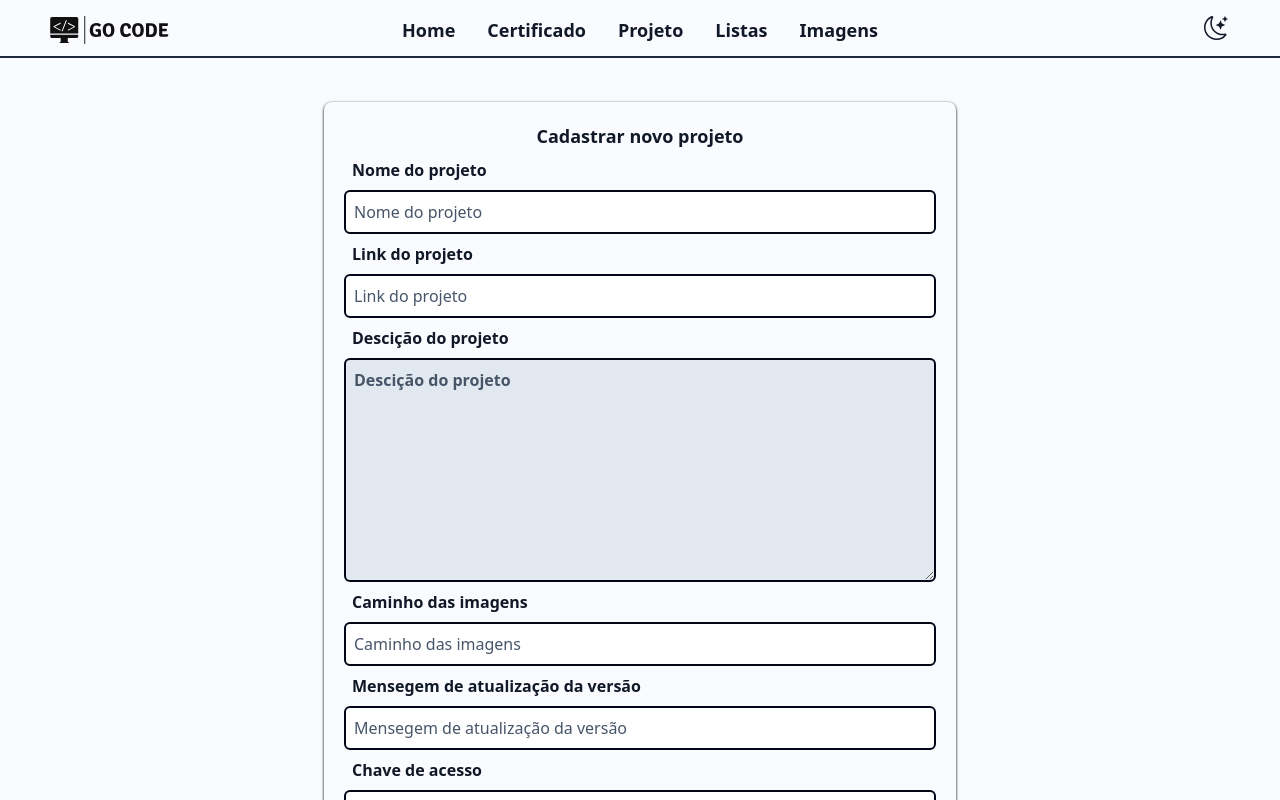
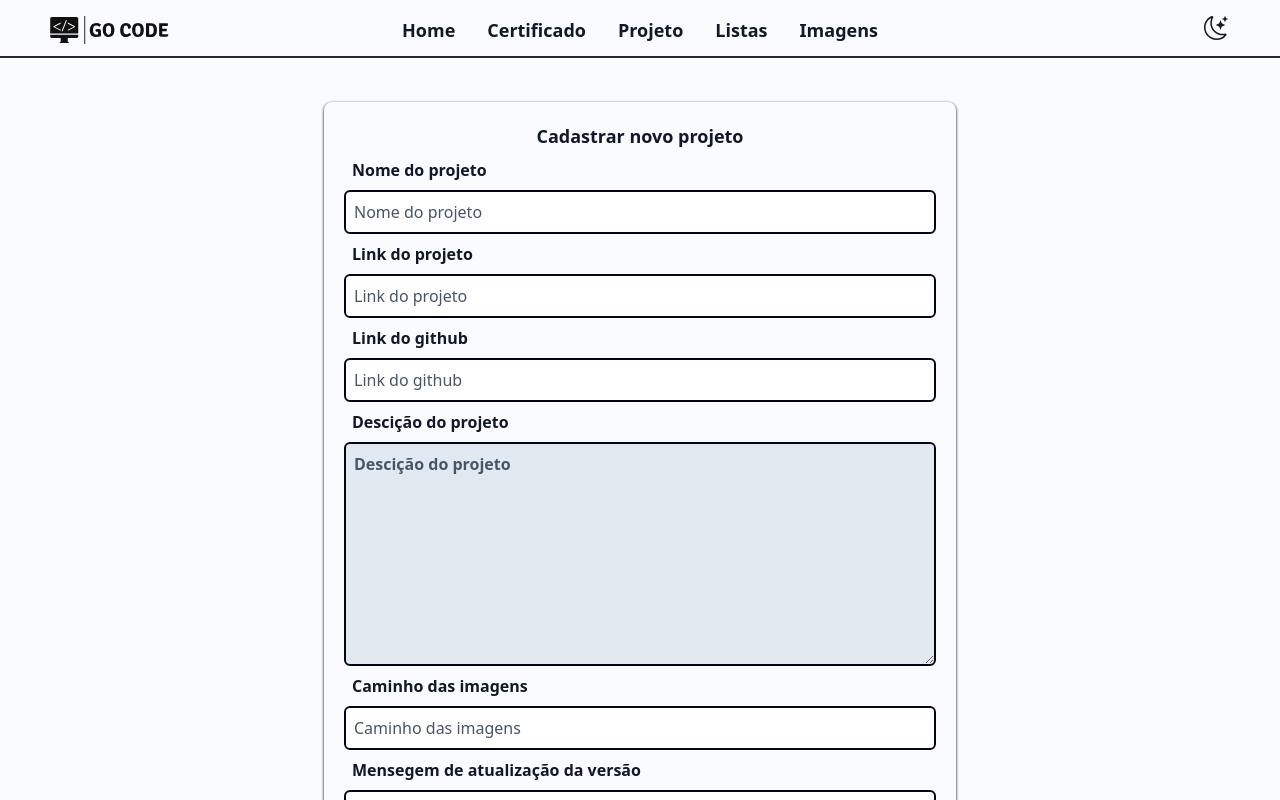
Before and after one commit to Greisonboff/portfolio_update, a React (Vite) app: page /projeto in a window 1280 px wide. Shown: the top 800 px of the page. Built offline with nearby package versions, Linux system fonts and the light colour scheme.

Commit message:
add input link git

```diff
--- a/src/components/formProject/FormProject.jsx
+++ b/src/components/formProject/FormProject.jsx
@@ -10,6 +10,7 @@ import Status from "../../status/Status";
 export default function FormProject({ dataChave }) {
     const [descricao, setDescricao] = useState('')
     const [link, setLink] = useState('')
+    const [linkGit, setLinkGit] = useState('')
     const [nome, setNome] = useState('')
     const [chave, setChave] = useState(dataChave())
     const [msg, setMsg] = useState('')
@@ -17,7 +18,7 @@ export default function FormProject({ dataChave }) {
     const [load, setLoad] = useState('')
     const [retorno, setRetorno] = useState('')
 
-    const envia = (descricao, link, nome, img, msg, chave) => {
+    const envia = (descricao, link, linkGit, nome, img, msg, chave) => {
         // Defina as informações do repositório e do arquivo
         const owner = 'Greisonboff'; // Substitua pelo nome do proprietário do repositório
         const repo = 'data-center'; // Substitua pelo nome do repositório
@@ -44,7 +45,7 @@ export default function FormProject({ dataChave }) {
                 const currentContent = JSON.parse(decodeURIComponent(escape(atob(response.data.content))));
 
                 // Modifique o conteúdo do arquivo conforme necessário
-                var dataAdd = { nome_projeto: nome, descricao: descricao, link: link, caminho_imagem: img }
+                var dataAdd = { nome_projeto: nome, descricao: descricao, link: link, link_git: linkGit, caminho_imagem: img }
                 currentContent.unshift(dataAdd);
 
                 // Construa os dados para a atualização
@@ -77,7 +78,7 @@ export default function FormProject({ dataChave }) {
     const salvarInfoProjeto = () => {
         setLoad(true)
         event.preventDefault();
-        envia(descricao, link, nome, img, msg, chave)
+        envia(descricao, link, linkGit, nome, img, msg, chave)
         setDescricao('')
         setLink('')
         setNome('')
@@ -87,10 +88,11 @@ export default function FormProject({ dataChave }) {
 
     return (
         <>
-            <form onSubmit={salvarInfoProjeto} className="shadow-black dark:shadow-white shadow flex flex-col lg:h-full lg:w-1/2 sm:w-1/2 w-auto bg-transparent p-5 rounded-lg m-2 lg:m-5">
+            <form onSubmit={salvarInfoProjeto} className="shadow-black dark:shadow-white shadow flex flex-col lg:h-[110%] lg:w-1/2 sm:w-1/2 w-auto bg-transparent p-5 rounded-lg m-2 lg:m-5">
                 <TituloForm titulo={'Cadastrar novo projeto'} />
                 <InputElement valor={nome} aoAlterado={valor => setNome(valor)} type='text' placeholder='Nome do projeto' />
                 <InputElement valor={link} aoAlterado={valor => setLink(valor)} type='text' placeholder='Link do projeto' />
+                <InputElement valor={linkGit} aoAlterado={valor => setLinkGit(valor)} type='text' placeholder='Link do github' />
                 <Texto valor={descricao} aoAlterado={valor => setDescricao(valor)} type='text' placeholder='Descição do projeto' />
                 <InputElement valor={img} aoAlterado={valor => setImg(valor)} type='text' placeholder='Caminho das imagens' />
                 <InputElement valor={msg} aoAlterado={valor => setMsg(valor)} type='text' placeholder='Mensegem de atualização da versão' />
```
